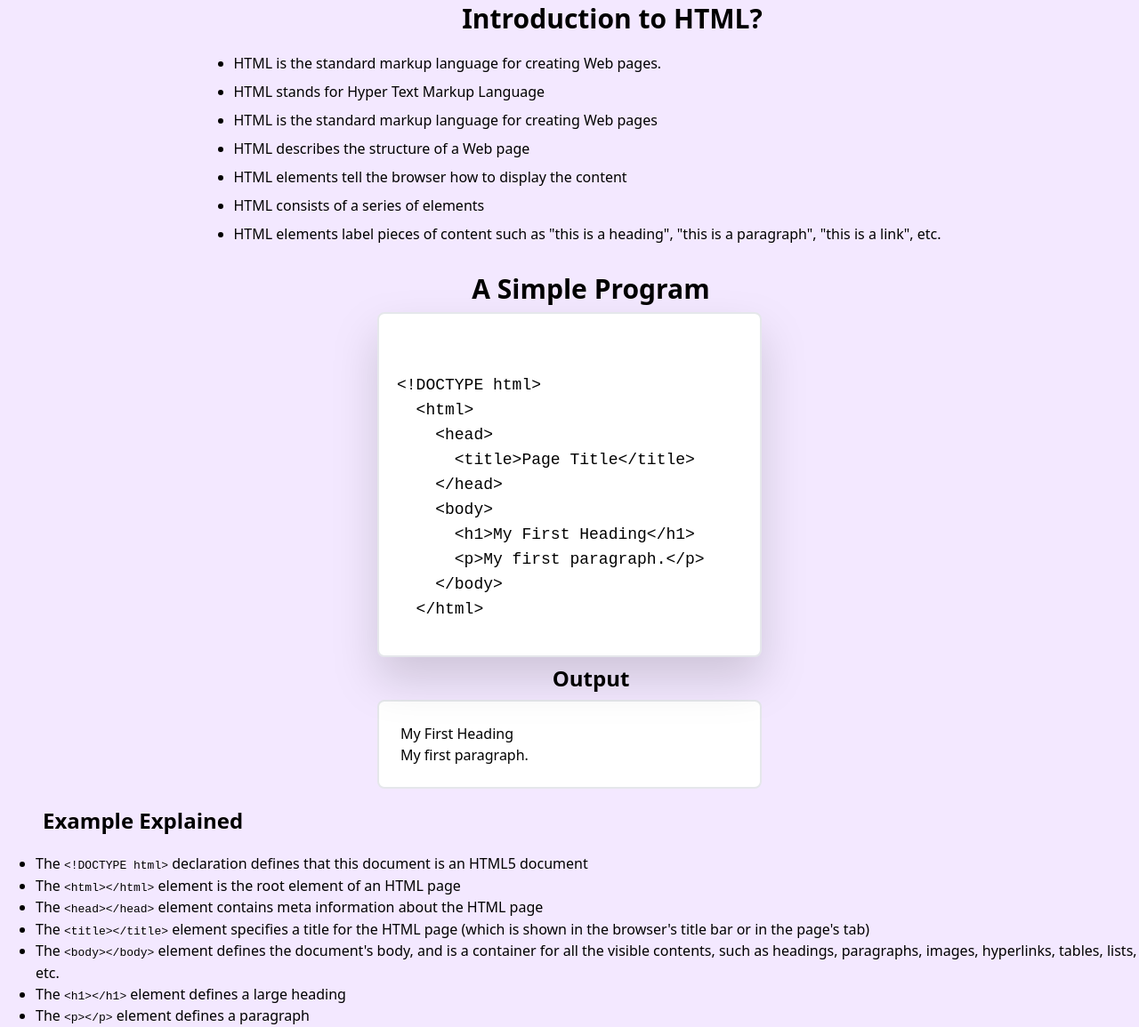
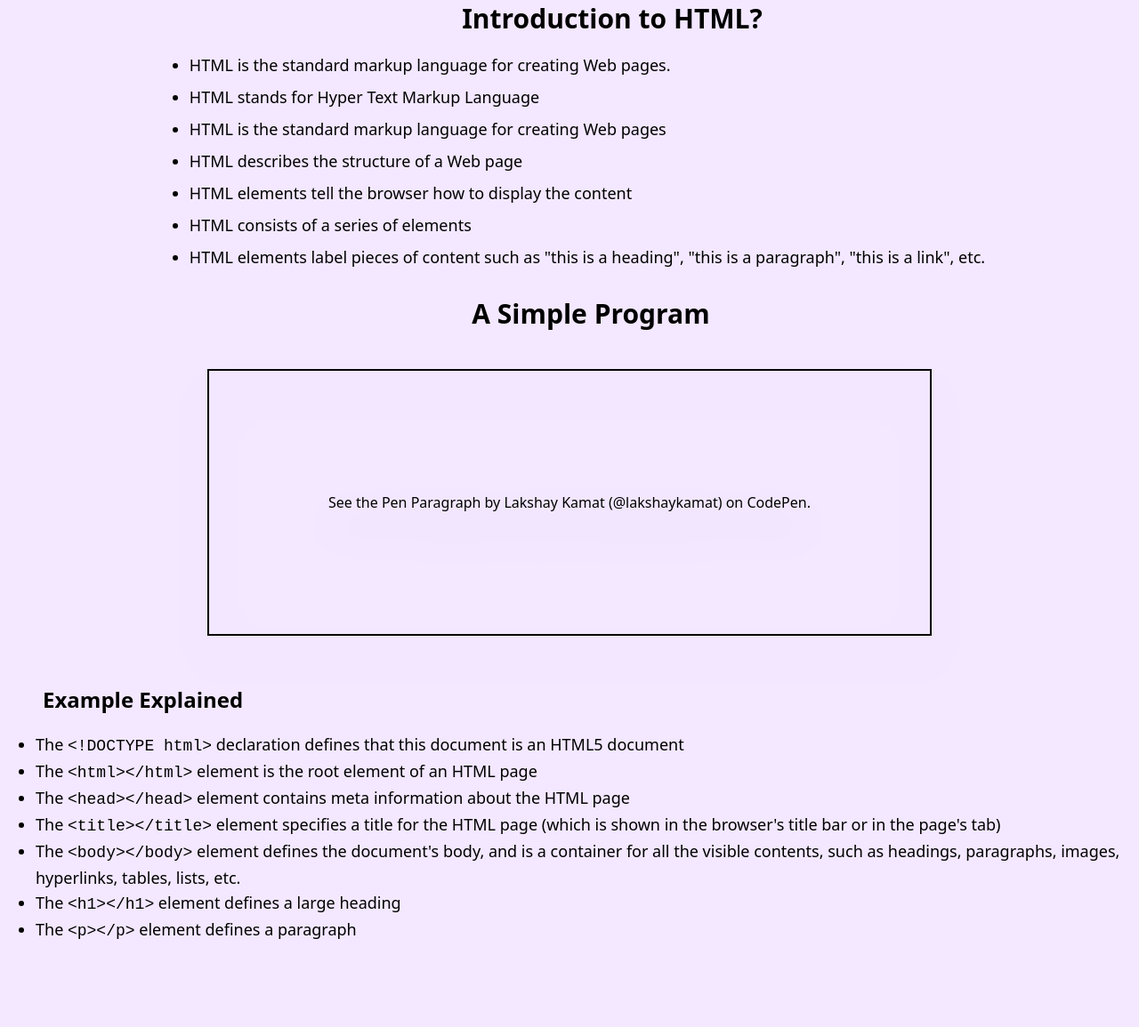
Before and after one commit to DEEPAKCHOUDHARY2004/coding, a website built with Vite: page HTML5/index.html in a window 1280 px wide. Shown: the part 657-1812 px from the top of the page at 89% size. After the commit the page ends 1718 px from the top, so only its background shows below. Built offline with nearby package versions, Linux system fonts and the light colour scheme; a script that the page names is missing.

Commit message:
code pen added and Tailwind config file generated

```diff
--- a/HTML5/index.html
+++ b/HTML5/index.html
@@ -60,16 +60,16 @@
         <!-- ----------LIST ITEM ------------>
         <div class="flex justify-center w-fit">
             <ul class="list-disc">
-            <li class=" ml-10 mt-5">HTML is the standard markup language for creating Web
+            <li class=" ml-10 mt-5 text-lg">HTML is the standard markup language for creating Web
                 pages.</li>
-            <li class=" ml-10 mt-2">HTML stands for Hyper Text Markup Language</li>
-            <li class=" ml-10 mt-2">HTML is the standard markup language for creating Web
+            <li class=" ml-10 mt-2 text-lg">HTML stands for Hyper Text Markup Language</li>
+            <li class=" ml-10 mt-2 text-lg">HTML is the standard markup language for creating Web
                 pages</li>
-            <li class=" ml-10 mt-2">HTML describes the structure of a Web page</li>
-            <li class=" ml-10 mt-2">HTML elements tell the browser how to display the
+            <li class=" ml-10 mt-2 text-lg">HTML describes the structure of a Web page</li>
+            <li class=" ml-10 mt-2 text-lg">HTML elements tell the browser how to display the
                 content</li>
-            <li class=" ml-10 mt-2">HTML consists of a series of elements</li>
-            <li class=" ml-10 mt-2">HTML elements label pieces of content such as "this is
+            <li class=" ml-10 mt-2 text-lg">HTML consists of a series of elements</li>
+            <li class=" ml-10 mt-2 text-lg">HTML elements label pieces of content such as "this is
                 a heading", "this is a paragraph", "this is a
                 link", etc.</li>
         </ul>
@@ -77,27 +77,17 @@
     <!-- ----------LIST ITEM ------------>
 
         <h2 class="mt-8 mb-2 text-3xl font-bold ml-12">A Simple Program</h2>
-        <div class="sm:w-[27rem] drop-shadow-2xl bg-white border-solid border-2 rounded-lg border-white-100 w-fit mx-auto px-5 py-5 ">
+        <div class="sm:w-8/12 drop-shadow-2xl  w-fit mx-auto px-5 py-5 ">
 
-    <!-- DONT FORMAT THE DOUMENT -->
-            <xmp class="sm:text-lg">
-<!DOCTYPE html>
-  <html>
-    <head>
-      <title>Page Title</title>
-    </head>
-    <body>
-      <h1>My First Heading</h1>
-      <p>My first paragraph.</p>
-    </body>
-  </html></xmp>
-  <!-- DONT FORMAT THE DOUMENT -->
-        </div>
-        <h2 class="mt-2 mb-2 text-2xl font-bold ml-12">Output</h2>
-        <div class="sm:w-[27rem] border-solid border-2 bg-white rounded-lg border-white-100 w-[17rem] mx-auto px-6 py-6">
-            <div>My First Heading</div>
-            <div>My first paragraph.</div>
-        </div>
+  <p class="codepen" data-height="300" data-default-tab="html" data-slug-hash="zYPrgwz" data-user="lakshaykamat" style="height: 300px; box-sizing: border-box; display: flex; align-items: center; justify-content: center; border: 2px solid; margin: 1em 0; padding: 1em;">
+    <span>See the Pen <a href="https://codepen.io/lakshaykamat/pen/zYPrgwz">
+    Paragraph</a> by Lakshay Kamat (<a href="https://codepen.io/lakshaykamat">@lakshaykamat</a>)
+    on <a href="https://codepen.io">CodePen</a>.</span>
+  </p>
+  <script async src="https://cpwebassets.codepen.io/assets/embed/ei.js"></script>
+
+</div>
+
     </section>
    <!-- ----------------------------------------------------HTML------------------------------------------------------------->
    <!-- ---------------------------------------------Example Explained------------------------------------------------------->
@@ -107,13 +97,13 @@
 
     <div class="flex justify-center">
         <ul class="list-disc">
-        <li class=" ml-10 mt-5">The <xmp class="inline"><!DOCTYPE html></xmp> declaration defines that this document is an HTML5 document</li>
-        <li class=" ml-10">The <xmp class="inline"><html></html></xmp> element is the root element of an HTML page</li>
-        <li class=" ml-10">The <xmp class="inline"><head></head></xmp> element contains meta information about the HTML page</li>
-        <li class=" ml-10">The <xmp class="inline"><title></title></xmp> element specifies a title for the HTML page (which is shown in the browser's title bar or in the page's tab)</li>
-        <li class=" ml-10">The <xmp class="inline"><body></body></xmp> element defines the document's body, and is a container for all the visible contents, such as headings, paragraphs, images, hyperlinks, tables, lists, etc.</li>
-        <li class=" ml-10">The <xmp class="inline"><h1></h1></xmp> element defines a large heading</li>
-        <li class=" ml-10">The <xmp class="inline"><p></p></xmp> element defines a paragraph</li>
+        <li class=" ml-10 mt-5 text-lg">The <xmp class="inline"><!DOCTYPE html></xmp> declaration defines that this document is an HTML5 document</li>
+        <li class=" ml-10 text-lg">The <xmp class="inline"><html></html></xmp> element is the root element of an HTML page</li>
+        <li class=" ml-10 text-lg">The <xmp class="inline"><head></head></xmp> element contains meta information about the HTML page</li>
+        <li class=" ml-10 text-lg">The <xmp class="inline"><title></title></xmp> element specifies a title for the HTML page (which is shown in the browser's title bar or in the page's tab)</li>
+        <li class=" ml-10 text-lg">The <xmp class="inline"><body></body></xmp> element defines the document's body, and is a container for all the visible contents, such as headings, paragraphs, images, hyperlinks, tables, lists, etc.</li>
+        <li class=" ml-10 text-lg">The <xmp class="inline"><h1></h1></xmp> element defines a large heading</li>
+        <li class=" ml-10 text-lg">The <xmp class="inline"><p></p></xmp> element defines a paragraph</li>
     </ul>
 </div>
 
```
Also changed, not shown: 1 other file.
